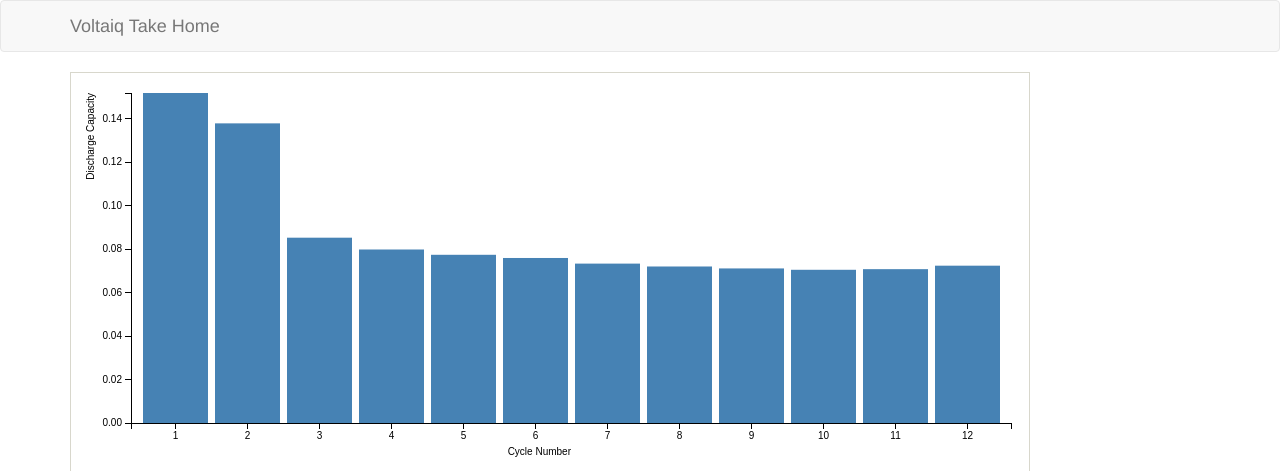
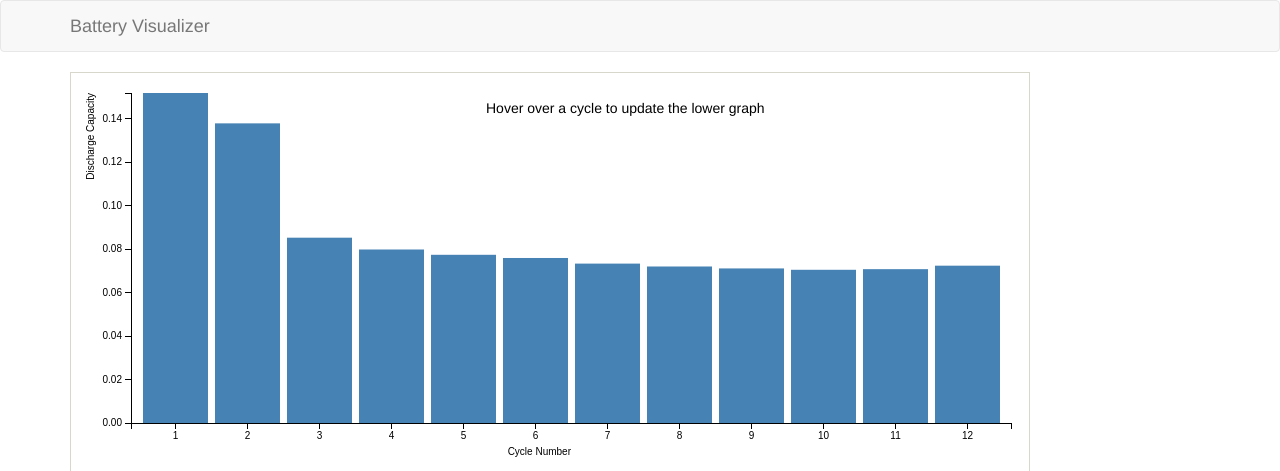
Before and after one commit to morganwallace/battery-visualization, a Flask app: page / in a window 1280 px wide. Shown: the top 471 px of the page. Run offline with Flask 2, Linux system fonts and the light colour scheme; some libraries are stand-ins or nearby versions.

Commit message:
updates to graph labels

```diff
--- a/static/js/viz.js
+++ b/static/js/viz.js
@@ -52,6 +52,11 @@ function ChartPerCycle(){
 	      .attr("dy", ".71em")
 	      .style("text-anchor", "end")
 	      .text("Discharge Capacity");
+
+	   var title=svg.append('text')
+	   		.attr('x',width/2 - 85)
+	   		.attr('y',20)
+	   	   .text("Hover over a cycle to update the lower graph")
 
 	  svg.selectAll(".bar")
 	      .data(data)
--- a/templates/index.html
+++ b/templates/index.html
@@ -20,7 +20,7 @@
 					<span class="icon-bar"></span>
 					<span class="icon-bar"></span>
 				</button>
-				<a class="navbar-brand" href="#/">Voltaiq Take Home</a>
+				<a class="navbar-brand" href="#/">Battery Visualizer</a>
 			</div>
 			<div id="navbar" class="navbar-collapse collapse navbar-right">
 				<ul class="nav navbar-nav">
```
